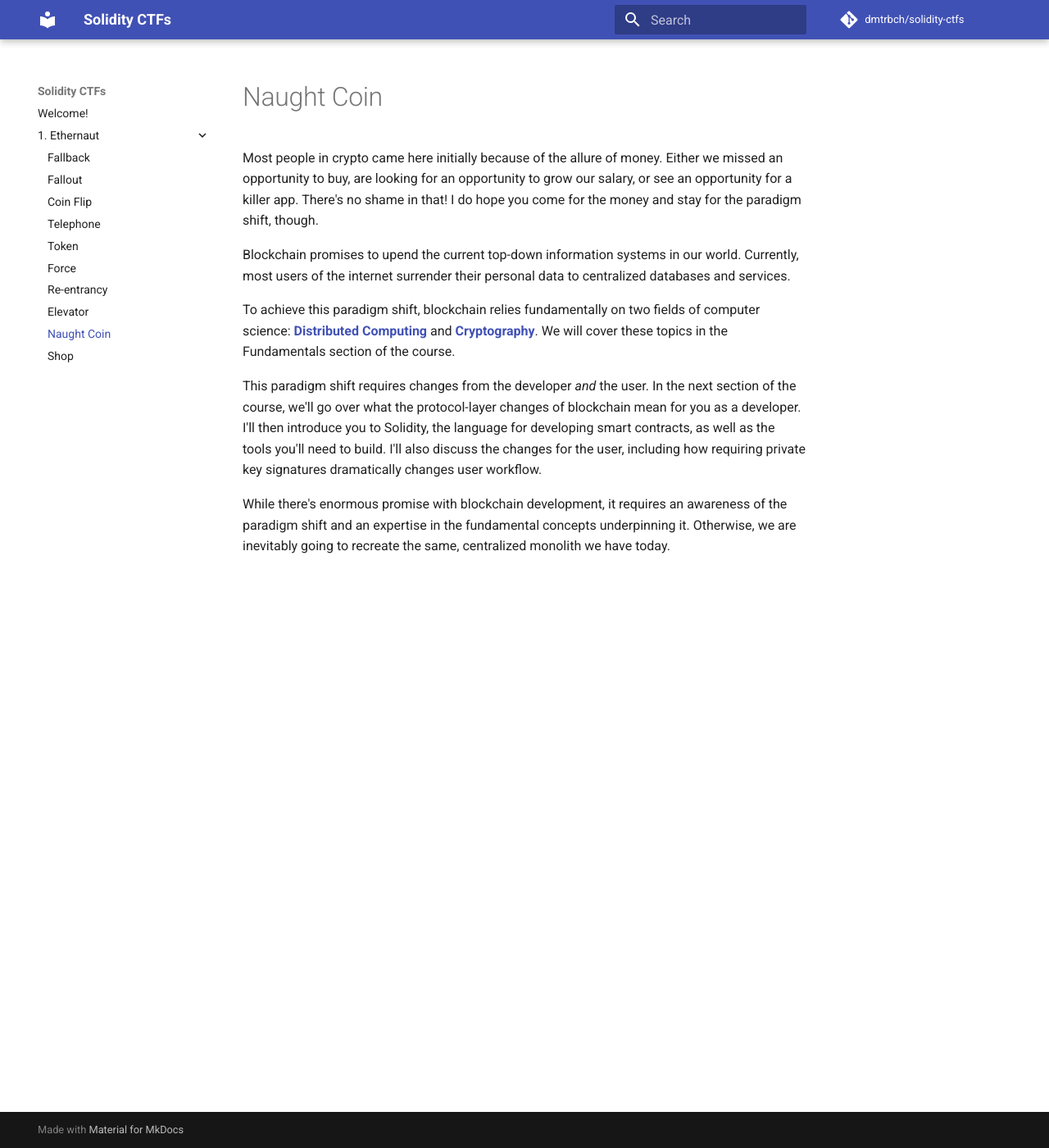
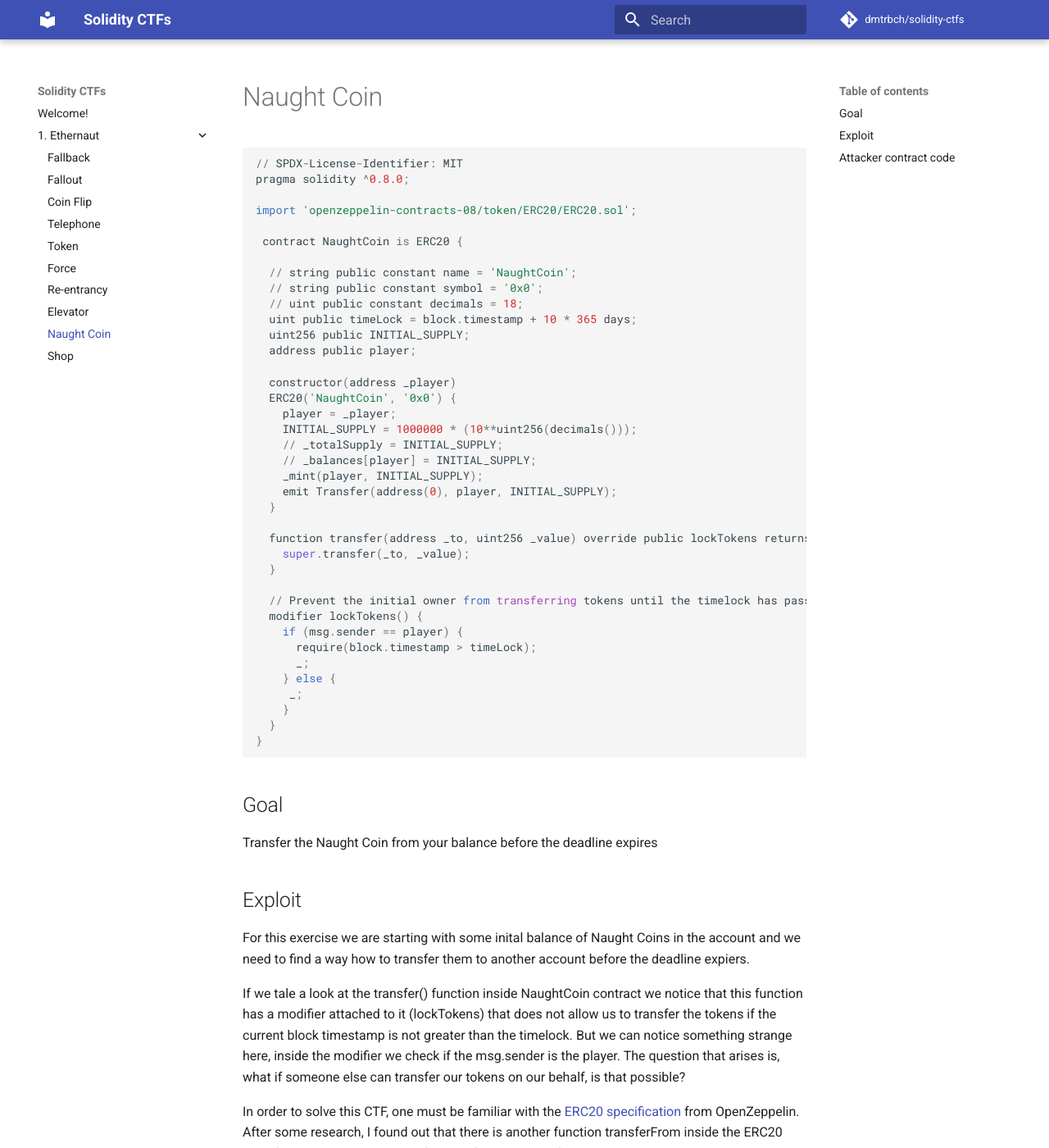
Before and after one commit to dmtrbch/solidity-ctfs, an MkDocs documentation site: the page built from docs/1. Ethernaut/09. Naught Coin.md, in a window 1280 px wide and 1400 px high. Shown: the whole window at 82% size. Built offline with MkDocs 1.6.1 and Material for MkDocs 9.7.7, drawn with Linux system fonts in a browser that asks for light colours; comment, search, counter and statistics services are not loaded; some of the changed text lies outside the part shown.

Commit message:
Naught Coin

````diff
--- a/docs/1. Ethernaut/09. Naught Coin.md
+++ b/docs/1. Ethernaut/09. Naught Coin.md
@@ -1,12 +1,82 @@
 # Naught Coin
 
-Most people in crypto came here initially because of the allure of money. Either we missed an opportunity to buy, are looking for an opportunity to grow our salary, or see an opportunity for a killer app. There's no shame in that! I do hope you come for the money and stay for the paradigm shift, though.
+```
+// SPDX-License-Identifier: MIT
+pragma solidity ^0.8.0;
 
+import 'openzeppelin-contracts-08/token/ERC20/ERC20.sol';
 
-Blockchain promises to upend the current top-down information systems in our world. Currently, most users of the internet surrender their personal data to centralized databases and services.
+ contract NaughtCoin is ERC20 {
 
-To achieve this paradigm shift, blockchain relies fundamentally on two fields of computer science: [**Distributed Computing**](https://en.wikipedia.org/wiki/Distributed_computing) and [**Cryptography**](https://en.wikipedia.org/wiki/Cryptography). We will cover these topics in the Fundamentals section of the course.
+  // string public constant name = 'NaughtCoin';
+  // string public constant symbol = '0x0';
+  // uint public constant decimals = 18;
+  uint public timeLock = block.timestamp + 10 * 365 days;
+  uint256 public INITIAL_SUPPLY;
+  address public player;
 
-This paradigm shift requires changes from the developer _and_ the user. In the next section of the course, we'll go over what the protocol-layer changes of blockchain mean for you as a developer. I'll then introduce you to Solidity, the language for developing smart contracts, as well as the tools you'll need to build. I'll also discuss the changes for the user, including how requiring private key signatures dramatically changes user workflow.
+  constructor(address _player)
+  ERC20('NaughtCoin', '0x0') {
+    player = _player;
+    INITIAL_SUPPLY = 1000000 * (10**uint256(decimals()));
+    // _totalSupply = INITIAL_SUPPLY;
+    // _balances[player] = INITIAL_SUPPLY;
+    _mint(player, INITIAL_SUPPLY);
+    emit Transfer(address(0), player, INITIAL_SUPPLY);
+  }
 
-While there's enormous promise with blockchain development, it requires an awareness of the paradigm shift and an expertise in the fundamental concepts underpinning it. Otherwise, we are inevitably going to recreate the same, centralized monolith we have today.
+  function transfer(address _to, uint256 _value) override public lockTokens returns(bool) {
+    super.transfer(_to, _value);
+  }
+
+  // Prevent the initial owner from transferring tokens until the timelock has passed
+  modifier lockTokens() {
+    if (msg.sender == player) {
+      require(block.timestamp > timeLock);
+      _;
+    } else {
+     _;
+    }
+  }
+}
+```
+
+## Goal
+
+Transfer the Naught Coin from your balance before the deadline expires
+
+## Exploit
+
+For this exercise we are starting with some inital balance of Naught Coins in the account and we need to find a way how to transfer them to another account before the deadline expiers.
+
+If we tale a look at the transfer() function inside NaughtCoin contract we notice that this function has a modifier attached to it (lockTokens) that does not allow us to transfer the tokens if the current block timestamp is not greater than the timelock. But we can notice something strange here, inside the modifier we check if the msg.sender is the player. The question that arises is, what if someone else can transfer our tokens on our behalf, is that possible?
+
+In order to solve this CTF, one must be familiar with the <a href="https://docs.openzeppelin.com/contracts/4.x/api/token/erc20" target="_blank" rel="noopener noreferrer">ERC20 specification</a> from OpenZeppelin. After some research, I found out that there is another function transferFrom inside the ERC20 specification, that can be used for transferring tokens from one to another address. One this function does, is it allows us to transfer someone elses tokens on their behalf to another address. There is one thing that we should take in mind, the owner of the tokens should approve us to transfer the tokens on their behalf.
+
+Since the Naught Coin is inheriting from the ERC20 standard, we can use the above-mentioned approach to solve this CTF
+
+The steps to reproduce the exploit would be:
+
+1. create Attacker contract, and create instance from the NaughtCoin contract inside the Attacker contract
+2. call the approve function from the NaughtCoin contract (contract.approve), with the address of the Attacker contract as first parameter, and the amount we want to approve as second (in our case it will be balanceOf(msg.sender))
+3. create withdrawFunds() external function, and inside this function call the transfeFrom(from, to amount) function from NaughtCoin contract
+  our account address should beused for from parameter
+  the address of the Attacker contract should be used for the to parameter
+  naughtCoin.balanceOf(msg.sender) should be used for the amount parameter
+4. call the withdrawFunds function() from our account
+
+## Attacker contract code
+
+```
+contract Attacker {
+  NaughtCoin private immutable coin;
+
+  constructor(NaughtCoin _coin) {
+    coin = NaughtCoin(_coin);
+  }
+
+  function withdrawFunds() external {
+    coin.transferFrom(msg.sender, address(this), coin.balanceOf(msg.sender));
+  }
+}
+```
````
Also changed, not shown: docs/1. Ethernaut/08. Elevator.md (+4 -4 lines).
